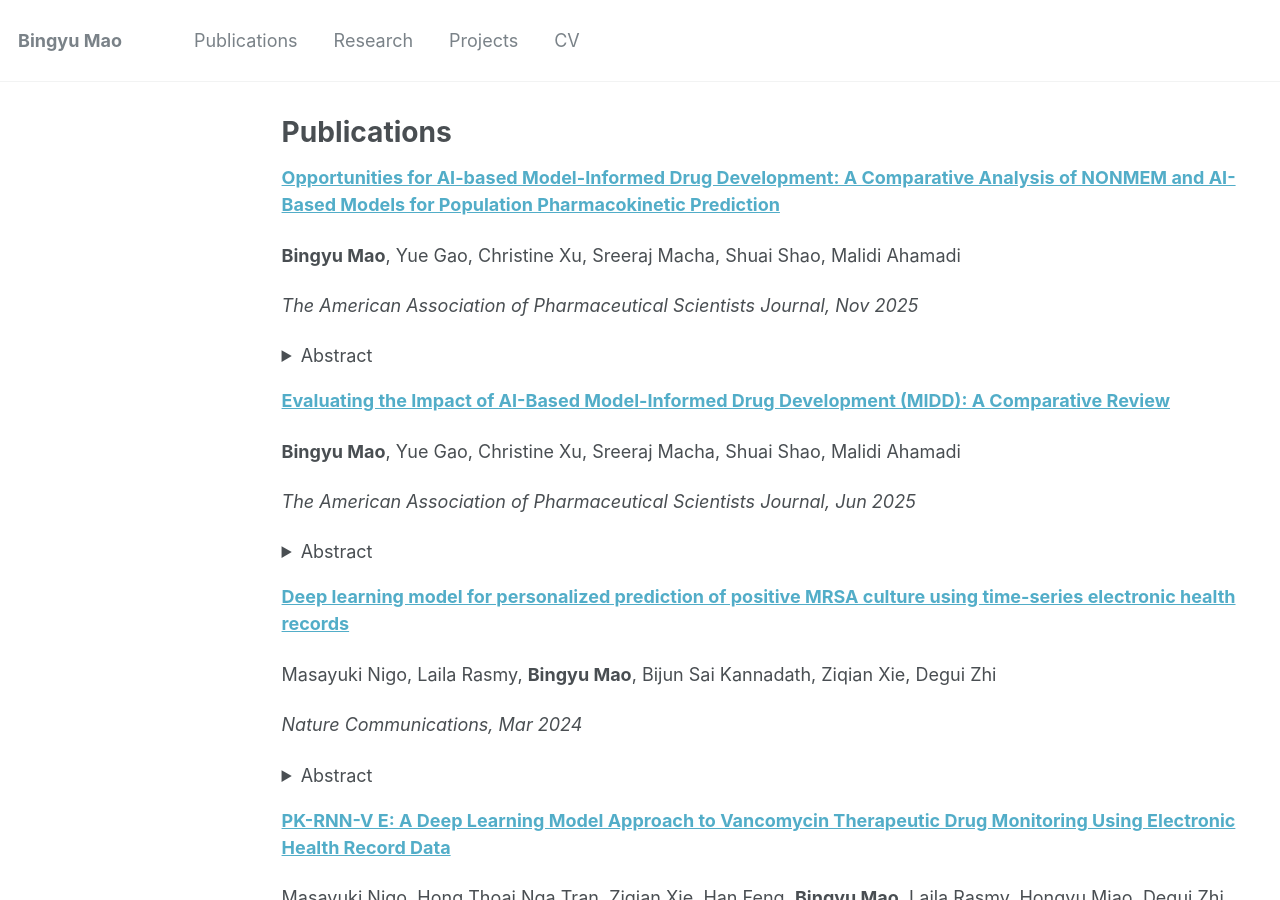
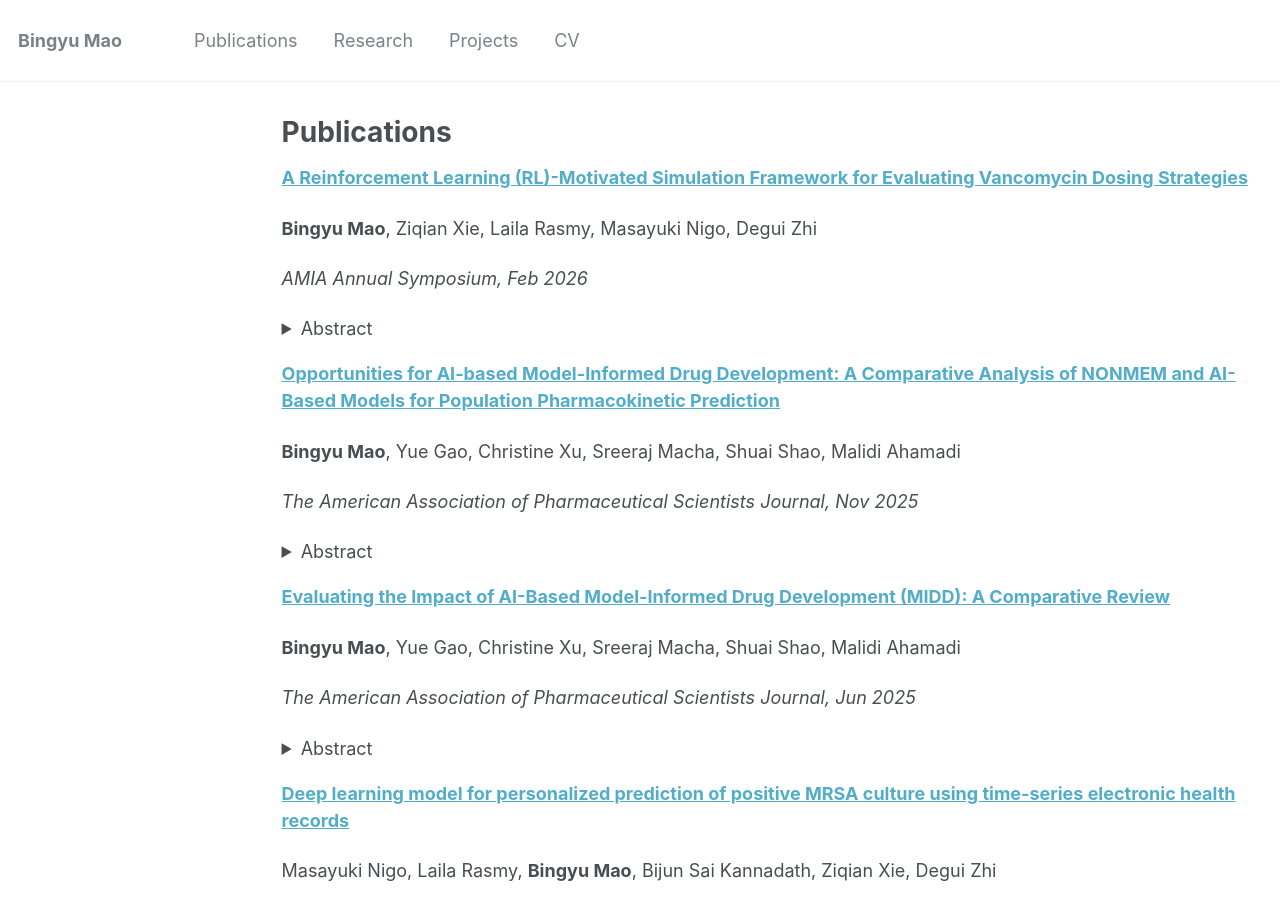
Before and after one commit to BingyuMao/BingyuMao.github.io, a Jekyll site: the page built from _pages/publications.md, in a window 1280 px wide and 900 px high. Built offline with Jekyll 4.4.1, drawn with Linux system fonts in a browser that asks for light colours.

Commit message:
Update publications with new entries and author details
Added new publication entries and updated author formatting.

```diff
--- a/_pages/publications.md
+++ b/_pages/publications.md
@@ -4,6 +4,18 @@ title: "Publications"
 permalink: /publications/
 author_profile: false
 ---
+
+[**A Reinforcement Learning (RL)-Motivated Simulation Framework for Evaluating Vancomycin Dosing Strategies**](https://pmc.ncbi.nlm.nih.gov/articles/PMC12919618/)
+
+**Bingyu Mao**, Ziqian Xie, Laila Rasmy, Masayuki Nigo, Degui Zhi
+
+*AMIA Annual Symposium, Feb 2026*
+
+  <details>
+  <summary>Abstract</summary>
+Achieving and maintaining the therapeutic range in vancomycin treatment is important for optimal outcomes. While guidelines and best practices based on empirical studies exist, the theoretical best dosing strategies under various conditions remain illusive. We developed an RL-based simulation framework using a deep learning two-compartment pharmacokinetic model (PK-RNN-2CM) and introduced the area under the time-concentration curve (AUC) reward score, which translates clinical guidelines into an RL reward. Ground truth time-concentration curves were generated from patient-specific data, and simulated curves were produced under different dosing strategies with optional noise perturbations to mimic real-world settings. Evaluation metrics included 24-hour AUC assessments and RMSE. Results indicated that while the low-dosing AUC target (low-doser) and the high-dosing AUC target (high-doser) performed comparably in noise-free conditions, the low-doser achieved slightly higher AUC reward scores under noisy conditions, whereas the high-doser exhibited greater stability. This framework opens new approaches for optimizing vancomycin dosing. <br/>
+</details>
+
 
 [**Opportunities for AI-based Model-Informed Drug Development: A Comparative Analysis of NONMEM and AI-Based Models for Population Pharmacokinetic Prediction**](https://link.springer.com/article/10.1208/s12248-025-01121-x)
 
@@ -33,7 +45,7 @@ This review systematically evaluates the impact of AI-based model-informed drug
 
 [**Deep learning model for personalized prediction of positive MRSA culture using time-series electronic health records**](https://www.nature.com/articles/s41467-024-46211-0)
 
-Masayuki Nigo, Laila Rasmy, **Bingyu Mao**, Bijun Sai Kannadath, Ziqian Xie,  Degui Zhi
+Masayuki Nigo, Laila Rasmy, **Bingyu Mao**, Bijun Sai Kannadath, Ziqian Xie, Degui Zhi
 
 *Nature Communications, Mar 2024*
 
@@ -45,7 +57,7 @@ Methicillin-resistant Staphylococcus aureus (MRSA) poses significant morbidity a
 
 [**PK-RNN-V E: A Deep Learning Model Approach to Vancomycin Therapeutic Drug Monitoring Using Electronic Health Record Data**](https://www.sciencedirect.com/science/article/pii/S1532046422001782?via%3Dihub)
 
-Masayuki Nigo, Hong Thoai Nga Tran, Ziqian Xie, Han Feng, **Bingyu Mao**,  Laila Rasmy, Hongyu Miao,  Degui Zhi
+Masayuki Nigo, Hong Thoai Nga Tran, Ziqian Xie, Han Feng, **Bingyu Mao**,  Laila Rasmy, Hongyu Miao, Degui Zhi
 
 *Journal of Biomedical Informatics, Aug 2022*
 
```
